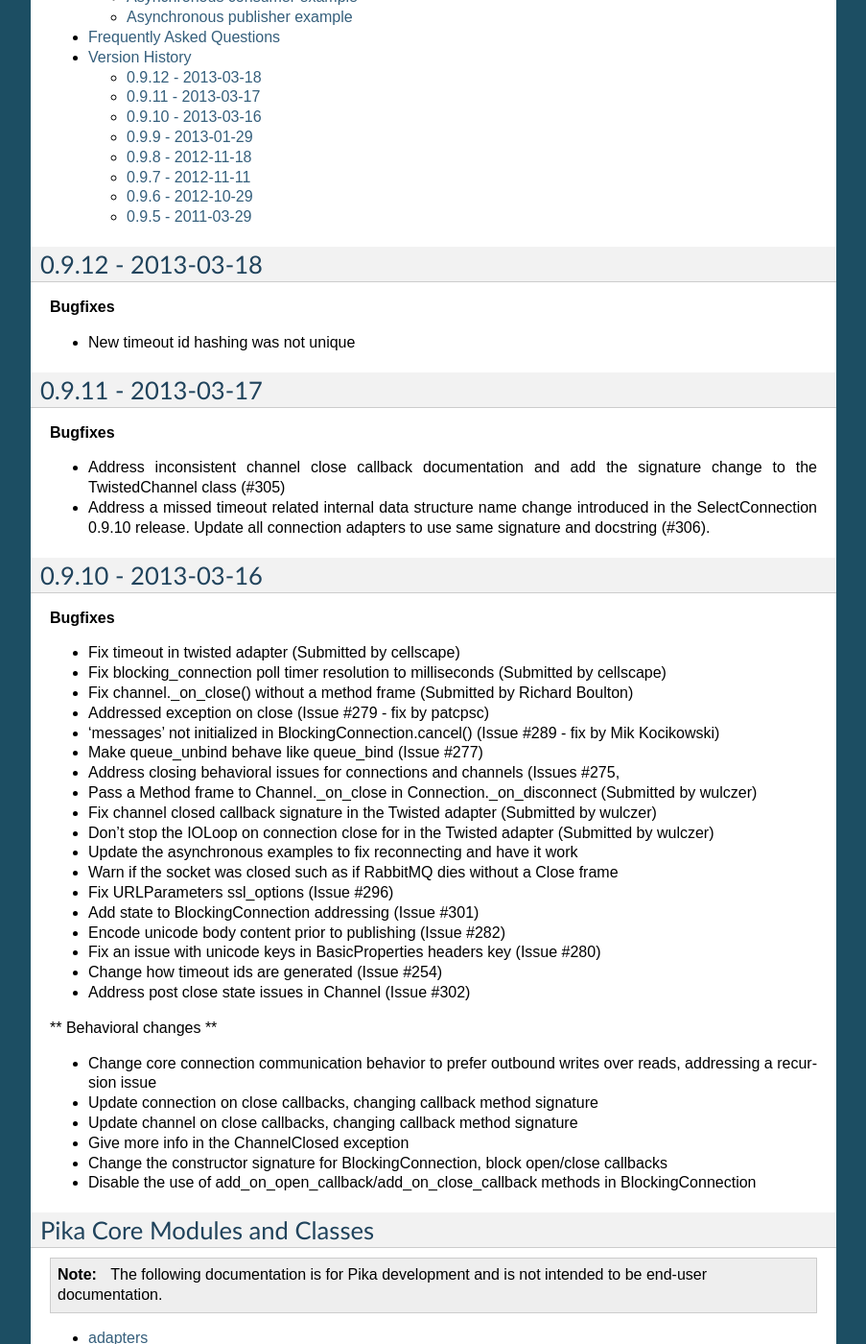
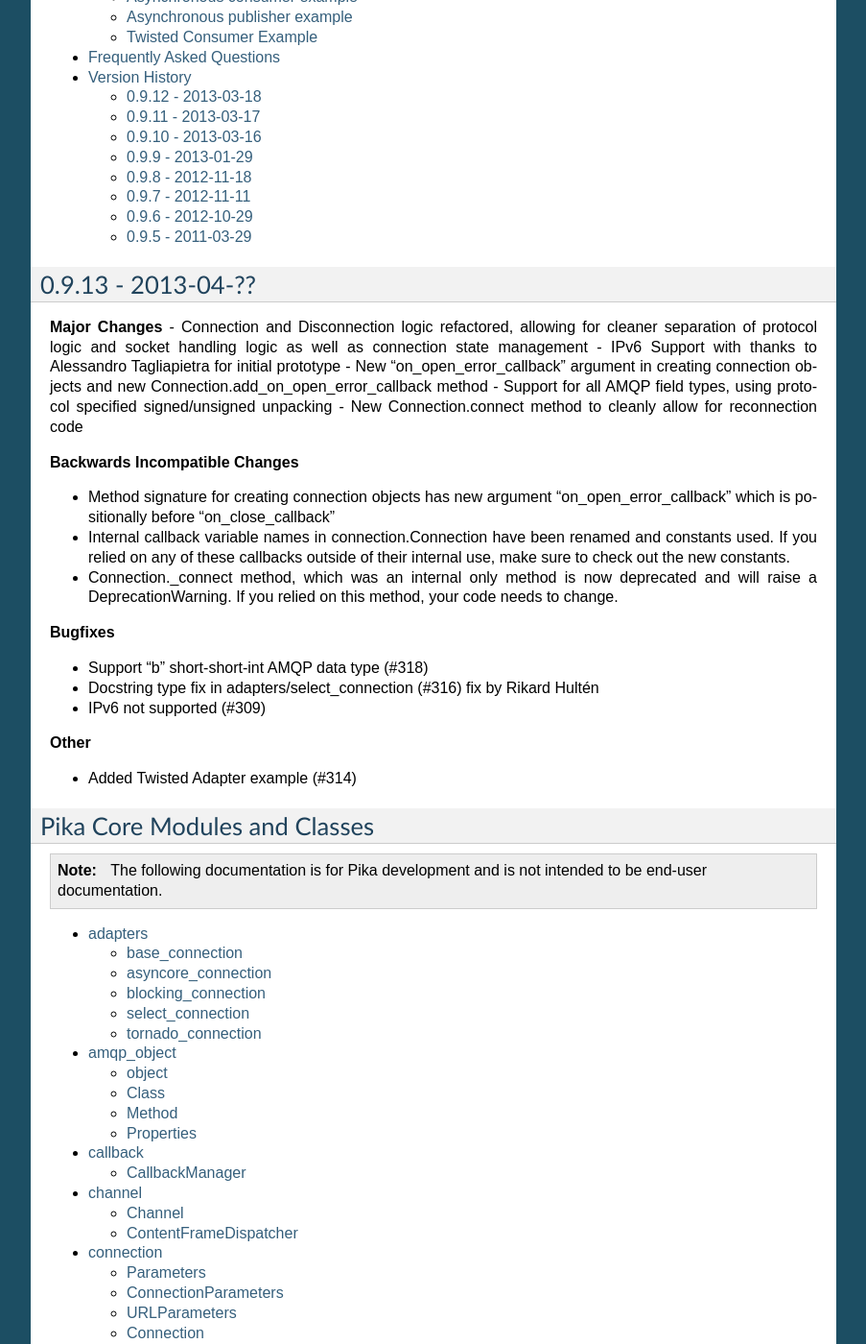
Before and after one commit to pika/pika, a Sphinx documentation site: the page built from docs/index.rst, in a window 1280 px wide and 1400 px high, scrolled down 1104 px. Shown: the whole window at 96% size, without its empty margins (198-1101 px from the left). Built offline with Sphinx 7.4.7, drawn with Linux system fonts in a browser that asks for light colours; some of the changed text lies outside the part shown.

Commit message:
Documentation updates adding a Twisted example and release notes for 0.9.13

```diff
--- a/docs/examples/index.rst
+++ b/docs/examples/index.rst
@@ -17,3 +17,4 @@ Pika has various methods of use, between the synchronous BlockingConnection adap
    blocking_publish_mandatory
    asynchronous_consumer_example
    asynchronous_publisher_example
+   twisted_example
--- a/docs/index.rst
+++ b/docs/index.rst
@@ -35,56 +35,30 @@ Pika supports two modes of development, synchronous using the BlockingConnection
    faq
    version_history
 
-0.9.12 - 2013-03-18
+0.9.13 - 2013-04-??
 -------------------
+**Major Changes**
+- Connection and Disconnection logic refactored, allowing for cleaner separation of protocol logic and socket handling logic as well as connection state management
+- IPv6 Support with thanks to Alessandro Tagliapietra for initial prototype
+- New "on_open_error_callback" argument in creating connection objects and new Connection.add_on_open_error_callback method
+- Support for all AMQP field types, using protocol specified signed/unsigned unpacking
+- New Connection.connect method to cleanly allow for reconnection code
+
+**Backwards Incompatible Changes**
+
+- Method signature for creating connection objects has new argument "on_open_error_callback" which is positionally before "on_close_callback"
+- Internal callback variable names in connection.Connection have been renamed and constants used. If you relied on any of these callbacks outside of their internal use, make sure to check out the new constants.
+- Connection._connect method, which was an internal only method is now deprecated and will raise a DeprecationWarning. If you relied on this method, your code needs to change.
 
 **Bugfixes**
 
-- New timeout id hashing was not unique
+- Support "b" short-short-int AMQP data type (#318)
+- Docstring type fix in adapters/select_connection (#316) fix by Rikard Hultén
+- IPv6 not supported (#309)
 
-0.9.11 - 2013-03-17
--------------------
+**Other**
 
-**Bugfixes**
-
-- Address inconsistent channel close callback documentation and add the signature
-  change to the TwistedChannel class (#305)
-- Address a missed timeout related internal data structure name change
-  introduced in the SelectConnection 0.9.10 release. Update all connection
-  adapters to use same signature and docstring (#306).
-
-0.9.10 - 2013-03-16
--------------------
-
-**Bugfixes**
-
-- Fix timeout in twisted adapter (Submitted by cellscape)
-- Fix blocking_connection poll timer resolution to milliseconds (Submitted by cellscape)
-- Fix channel._on_close() without a method frame (Submitted by Richard Boulton)
-- Addressed exception on close (Issue #279 - fix by patcpsc)
-- 'messages' not initialized in BlockingConnection.cancel() (Issue #289 - fix by Mik Kocikowski)
-- Make queue_unbind behave like queue_bind (Issue #277)
-- Address closing behavioral issues for connections and channels (Issues #275,
-- Pass a Method frame to Channel._on_close in Connection._on_disconnect (Submitted by wulczer)
-- Fix channel closed callback signature in the Twisted adapter (Submitted by wulczer)
-- Don't stop the IOLoop on connection close for in the Twisted adapter (Submitted by wulczer)
-- Update the asynchronous examples to fix reconnecting and have it work
-- Warn if the socket was closed such as if RabbitMQ dies without a Close frame
-- Fix URLParameters ssl_options (Issue #296)
-- Add state to BlockingConnection addressing (Issue #301)
-- Encode unicode body content prior to publishing (Issue #282)
-- Fix an issue with unicode keys in BasicProperties headers key (Issue #280)
-- Change how timeout ids are generated (Issue #254)
-- Address post close state issues in Channel (Issue #302)
-
-** Behavioral changes **
-
-- Change core connection communication behavior to prefer outbound writes over reads, addressing a recursion issue
-- Update connection on close callbacks, changing callback method signature
-- Update channel on close callbacks, changing callback method signature
-- Give more info in the ChannelClosed exception
-- Change the constructor signature for BlockingConnection, block open/close callbacks
-- Disable the use of add_on_open_callback/add_on_close_callback methods in BlockingConnection
+- Added Twisted Adapter example (#314)
 
 
 Pika Core Modules and Classes
```
Also changed, not shown: docs/examples/twisted_example.rst (added, +52 -0 lines).
